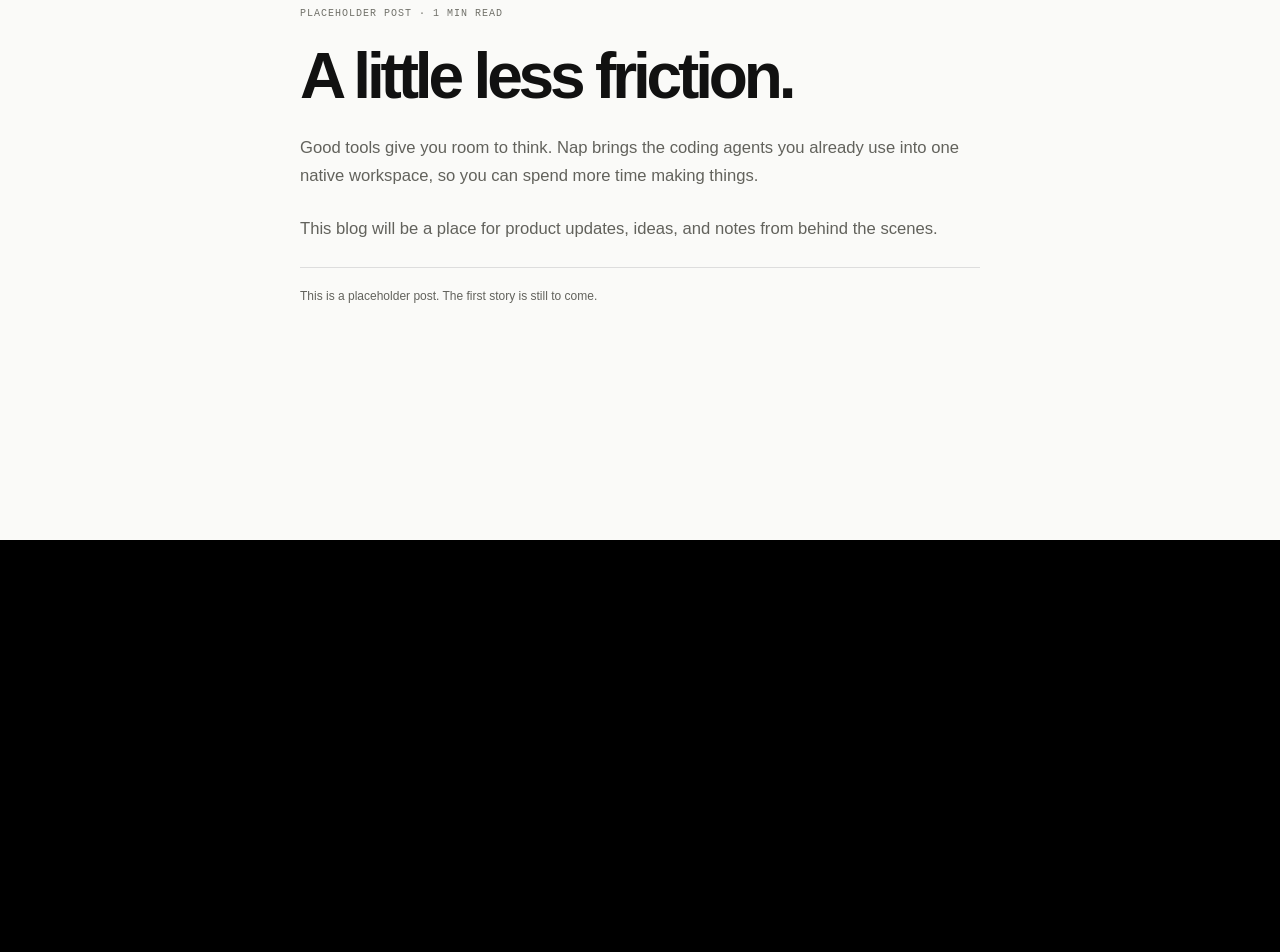
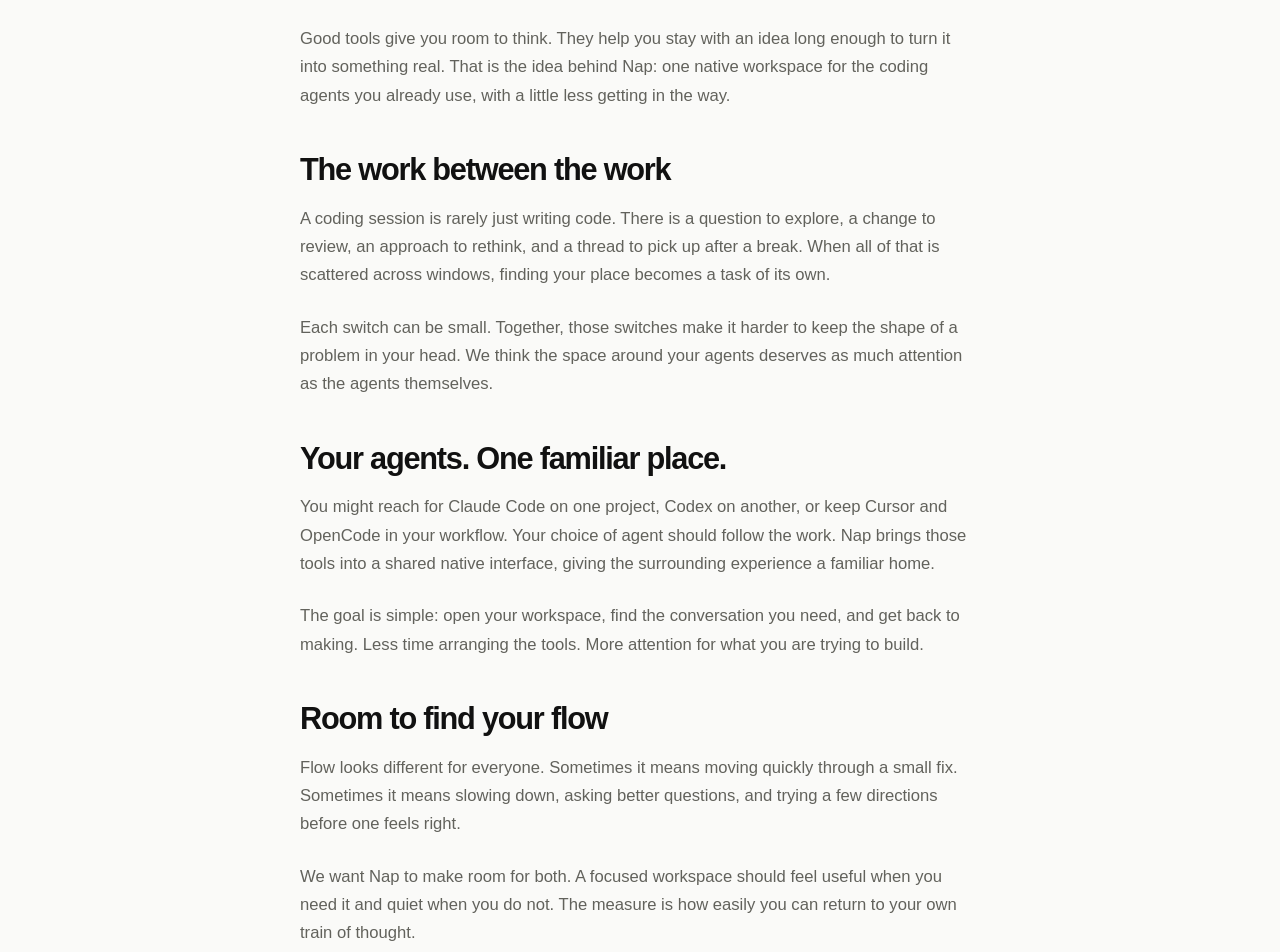
Before and after one commit to farzeenilyaszargar/Mandora, a Next.js app: page /blogs/hello-nap in a window 1280 px wide. Shown: the part 260-1212 px from the top of the page. Before the commit the page ends 800 px from the top, so only its background shows below. Built offline with nearby package versions, Linux system fonts and the light colour scheme; a web font is replaced by a local one.

Commit message:
Expand introductory blog draft and support long-form reading

```diff
--- a/app/blogs/hello-nap/page.tsx
+++ b/app/blogs/hello-nap/page.tsx
@@ -5,22 +5,37 @@
 
 export const metadata: Metadata = {
   title: "A little less friction.",
-  description: "A placeholder post for the Nap blog.",
+  description: "Why Nap brings your coding agents into one native workspace, with less switching and more room to think.",
   robots: { index: false, follow: true },
   alternates: { canonical: "/blogs/hello-nap" },
 };
 
 export default function PlaceholderPost() {
   return (
-    <main className="contrast-page">
+    <main className="contrast-page nap-article-page">
       <NapHeader />
       <section className="nap-hero">
         <article className="nap-blog-article">
-          <span className="nap-blog-label">PLACEHOLDER POST · 1 MIN READ</span>
+          <span className="nap-blog-label">PLACEHOLDER POST · 2 MIN READ</span>
           <h1>A little less friction.</h1>
-          <p>Good tools give you room to think. Nap brings the coding agents you already use into one native workspace, so you can spend more time making things.</p>
-          <p>This blog will be a place for product updates, ideas, and notes from behind the scenes.</p>
-          <p className="nap-placeholder-note">This is a placeholder post. The first story is still to come.</p>
+          <p>Good tools give you room to think. They help you stay with an idea long enough to turn it into something real. That is the idea behind Nap: one native workspace for the coding agents you already use, with a little less getting in the way.</p>
+
+          <h2>The work between the work</h2>
+          <p>A coding session is rarely just writing code. There is a question to explore, a change to review, an approach to rethink, and a thread to pick up after a break. When all of that is scattered across windows, finding your place becomes a task of its own.</p>
+          <p>Each switch can be small. Together, those switches make it harder to keep the shape of a problem in your head. We think the space around your agents deserves as much attention as the agents themselves.</p>
+
+          <h2>Your agents. One familiar place.</h2>
+          <p>You might reach for Claude Code on one project, Codex on another, or keep Cursor and OpenCode in your workflow. Your choice of agent should follow the work. Nap brings those tools into a shared native interface, giving the surrounding experience a familiar home.</p>
+          <p>The goal is simple: open your workspace, find the conversation you need, and get back to making. Less time arranging the tools. More attention for what you are trying to build.</p>
+
+          <h2>Room to find your flow</h2>
+          <p>Flow looks different for everyone. Sometimes it means moving quickly through a small fix. Sometimes it means slowing down, asking better questions, and trying a few directions before one feels right.</p>
+          <p>We want Nap to make room for both. A focused workspace should feel useful when you need it and quiet when you do not. The measure is how easily you can return to your own train of thought.</p>
+
+          <h2>More to come</h2>
+          <p>This blog will be a place for product updates, design decisions, and notes about working with coding agents. We will share the thinking behind the details as Nap takes shape.</p>
+          <p>For now, the idea is the same as the name on the homepage: your agents, all together. A little less friction. A little more room to make something.</p>
+          <p className="nap-placeholder-note">This is an introductory placeholder draft. Final editorial content will replace it.</p>
         </article>
       </section>
       <LiquidField />
--- a/app/blogs/page.tsx
+++ b/app/blogs/page.tsx
@@ -17,9 +17,9 @@
         <div className="nap-blog-content">
           <h1>BLOGS.</h1>
           <a className="nap-blog-card" href="/blogs/hello-nap">
-            <span className="nap-blog-label">PLACEHOLDER POST · 1 MIN READ</span>
+            <span className="nap-blog-label">PLACEHOLDER POST · 2 MIN READ</span>
             <h2>A little less friction.</h2>
-            <p>A space for ideas, updates, and the story behind Nap.</p>
+            <p>Why we’re bringing your coding agents into one native workspace, with less switching and more room to think.</p>
           </a>
         </div>
       </section>
--- a/app/contrast.css
+++ b/app/contrast.css
@@ -40,3 +40,9 @@
 .nap-blog-article h1 { font-size: clamp(38px, 5vw, 72px); font-weight: 700; letter-spacing: -.065em; line-height: 1.05; margin-top: 20px; }
 .nap-blog-article p { margin-top: 24px; font-size: clamp(14px, 1.3vw, 17px); line-height: 1.7; color: #62625c; }
 .nap-blog-article .nap-placeholder-note { font-size: 12px; padding-top: 18px; border-top: 1px solid #ddd; }
+
+.nap-article-page { height: auto; min-height: 100svh; }
+.nap-article-page .nap-hero { height: auto; min-height: 100svh; display: block; padding-top: 150px; padding-bottom: 90px; }
+.nap-blog-article h2 { margin-top: 42px; font-size: clamp(24px, 2.4vw, 32px); font-weight: 600; letter-spacing: -.04em; line-height: 1.2; }
+.nap-blog-article h2 + p { margin-top: 16px; }
+@media (max-width: 700px) { .nap-article-page .nap-hero { padding-top: 120px; padding-bottom: 55px; } }
```
